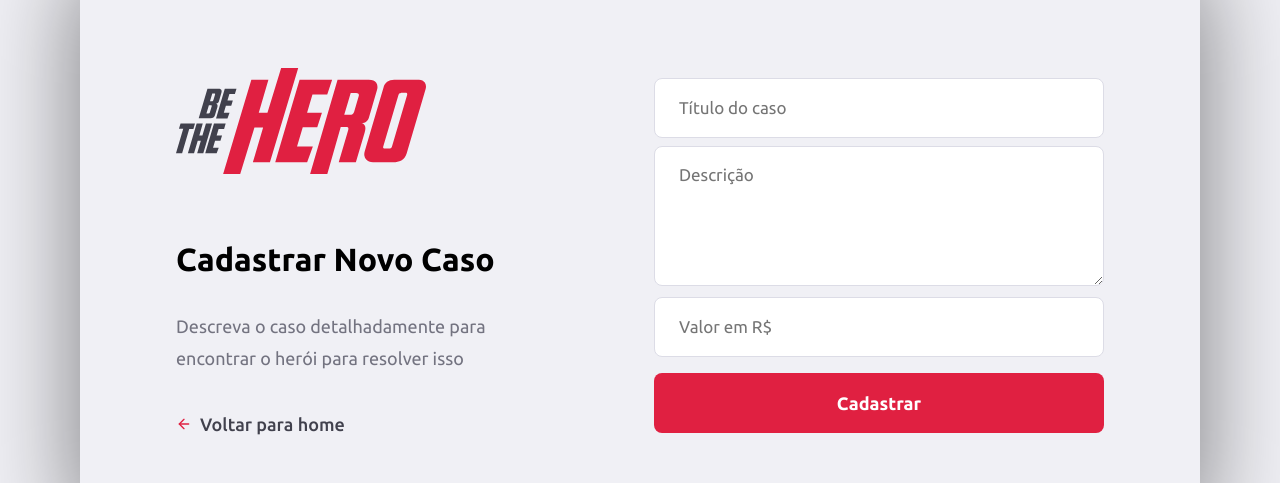
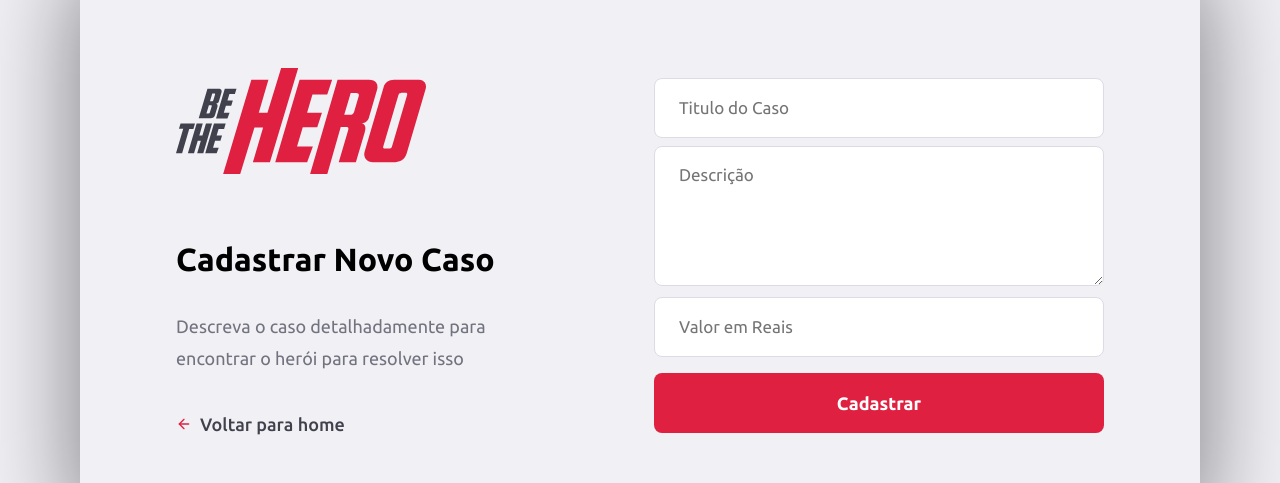
Before and after one commit to marcomrj/ProjetoBeTheHero, a React (Create React App) app in the folder frontend/: page /incidents/new in a window 1280 px wide. Shown: the part 149-632 px from the top of the page. Built offline with nearby package versions, Linux system fonts and the light colour scheme.

Commit message:
Frontend finalizado

```diff
--- a/frontend/src/pages/NewIncident/index.js
+++ b/frontend/src/pages/NewIncident/index.js
@@ -1,11 +1,39 @@
-import React from 'react';
-import{Link} from 'react-router-dom';
+import React,{useState} from 'react';
+import{Link, useHistory} from 'react-router-dom';
 import{FiArrowLeft} from 'react-icons/fi'
-
+import api from '../../services/api'
 import './styles.css';
 import logoImg from '../../assets/logo.svg';
 
 export default function NewIncident(){
+    const [title, setTitle] = useState('');
+    const [description, setDescription] = useState('');
+    const [value, setValue] = useState('');
+
+    const history = useHistory();
+
+    const ongId = localStorage.getItem('ongId');
+
+    async function handleNewIncident(e){
+        e.preventDefault();
+        const data={
+            title,
+            description,
+            value,
+        }
+
+        try{
+            await api.post('/incidents',data,{
+                headers:{
+                    Authorization: ongId,
+                }
+            })
+            history.push('/profile');
+            alert('Caso cadastrado com sucesso!');
+        } catch (err){
+            alert('Erro ao cadastrar caso, tente novamente')
+        }
+    }
     return (
         <div className="new-incident-container">
         <div className="content">
@@ -18,10 +46,22 @@ export default function NewIncident(){
                     Voltar para home
                 </Link>
             </section>
-            <form >
-                <input placeholder="Título do caso"/>
-                <textarea placeholder="Descrição"/>
-                <input placeholder="Valor em R$"/>
+            <form onSubmit={handleNewIncident} >
+                <input
+                 placeholder="Titulo do Caso"
+                 value={title}
+                 onChange={e => setTitle(e.target.value)}
+                 />
+                <textarea
+                placeholder="Descrição"
+                value={description} onChange={e =>
+                setDescription(e.target.value)}
+                />
+                <input
+                 placeholder="Valor em Reais"
+                 value={value}
+                 onChange={e => setValue(e.target.value)}
+                 />
                 <button className="button" type="submit">Cadastrar</button>
             </form>
         </div>
```
Also changed, not shown: 1 other file (tests, documents, lock files or other folders).
